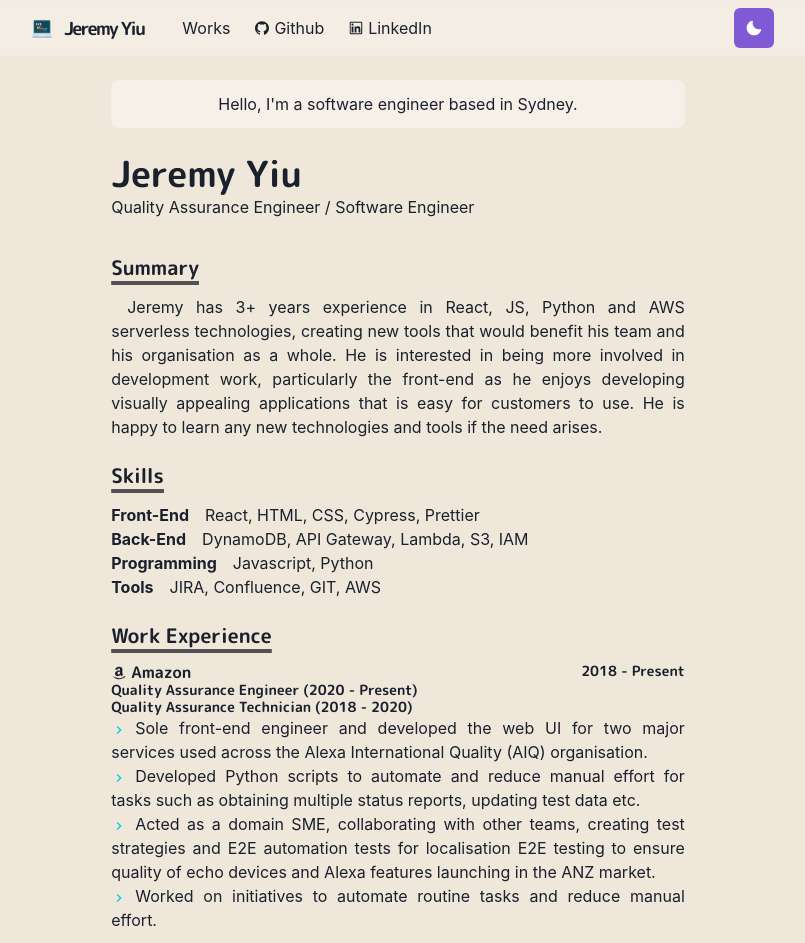
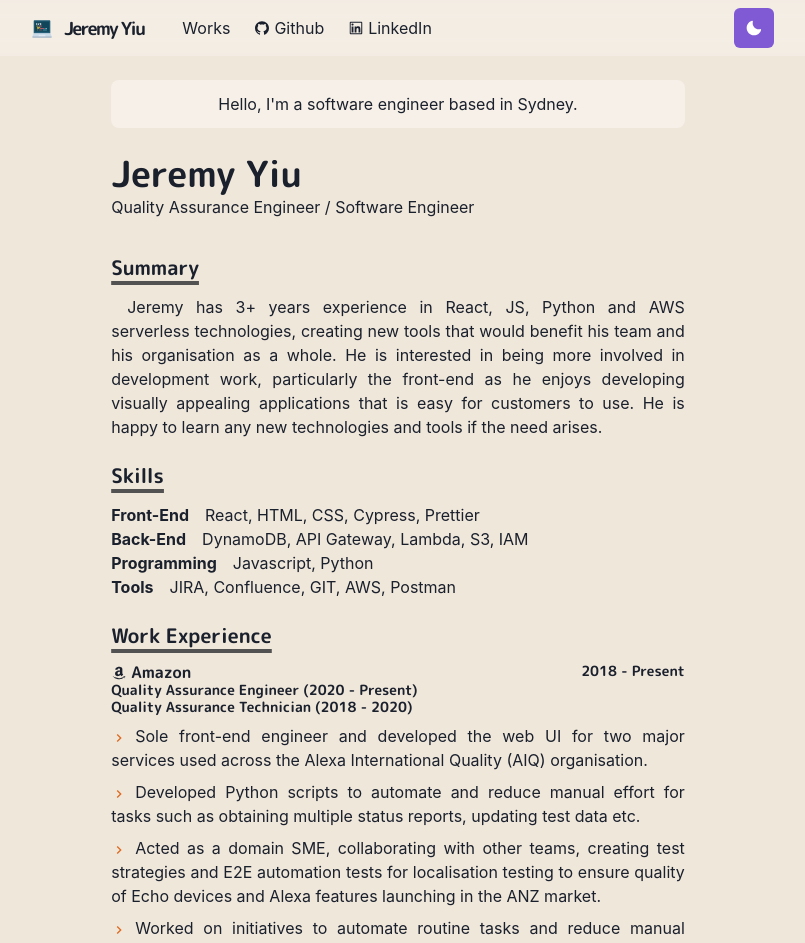
Before and after one commit to Jeremyyiu/jeremyyiu-portfolio, a Next.js app: page / in a window 1280 px wide. Shown: the top 943 px of the page, without its empty margins (242-1047 px from the left). Built offline with nearby package versions, Linux system fonts and the light colour scheme.

Commit message:
fixed color scheme and adding spacing between the dot points

```diff
--- a/components/navbar.js
+++ b/components/navbar.js
@@ -25,8 +25,8 @@ const LinkItem = ({ href, path, target, children, ...props }) => {
     <NextLink href={href} passHref scroll={false}>
       <Link
         p={2}
-        bg={active ? 'glassTeal' : undefined}
-        color={active ? '#202023' : inactiveColor}
+        bg={active ? useColorModeValue('purple.500','teal.500') : undefined}
+        color={active ? useColorModeValue('gray.50','gray.50') : inactiveColor}
         target={target}
         {...props}
       >
@@ -44,7 +44,7 @@ const Navbar = props => {
       position="fixed"
       as="nav"
       w="100%"
-      bg={useColorModeValue('#ffffff40', '#2020380')}
+      bg={useColorModeValue('#ffffff40', '')}
       style={{ backdropFilter: 'blur(10px)' }}
       zIndex={1}
       {...props}
@@ -74,7 +74,7 @@ const Navbar = props => {
             Works
           </LinkItem>
           <LinkItem
-            target="_blank"
+            target="_self"
             href="https://github.com/Jeremyyiu"
             path={path}
             display="inline-flex"
@@ -87,7 +87,7 @@ const Navbar = props => {
           </LinkItem>
 
           <LinkItem
-            target="_blank"
+            target="_self"
             href="https://www.linkedin.com/in/jeremyyiu/"
             path={path}
             display="inline-flex"
--- a/components/workexp.js
+++ b/components/workexp.js
@@ -12,8 +12,10 @@ export const WorkExpYear = styled.span`
 `
 
 export const WorkExpList = styled(List)`
+  margin-top: 0.5em;
 `
 
 export const WorkExpListItem = styled(ListItem)`
   text-align: justify;
+  margin-top: 0.5em;
 `
--- a/lib/theme.js
+++ b/lib/theme.js
@@ -36,7 +36,7 @@ const fonts = {
 }
 
 const colors = {
-  grassTeal: '#88ccca'
+  glassTeal: '#88ccca'
 }
 
 const config = {
--- a/pages/index.js
+++ b/pages/index.js
@@ -71,7 +71,7 @@ const Home = () => {
         </SkillsSection>
         <SkillsSection>
           <SkillsType>Tools</SkillsType>
-          JIRA, Confluence, GIT, AWS
+          JIRA, Confluence, GIT, AWS, Postman
         </SkillsSection>
       </Section>
 
@@ -107,26 +107,26 @@ const Home = () => {
         </Heading>
         <WorkExpList>
           <WorkExpListItem>
-            <ListIcon as={ChevronRightIcon} color={useColorModeValue('cyan.400', 'teal.400')}></ListIcon>
+            <ListIcon as={ChevronRightIcon} color={useColorModeValue('orange.500', 'teal.400')}></ListIcon>
             Sole front-end engineer and developed the web UI for two major
             services used across the Alexa International Quality (AIQ)
             organisation.{' '}
           </WorkExpListItem>
           <WorkExpListItem>
-            <ListIcon as={ChevronRightIcon} color={useColorModeValue('cyan.400', 'teal.400')}></ListIcon>
+            <ListIcon as={ChevronRightIcon} color={useColorModeValue('orange.500', 'teal.400')}></ListIcon>
             Developed Python scripts to automate and reduce manual effort for
             tasks such as obtaining multiple status reports, updating test data
             etc.
           </WorkExpListItem>
           <WorkExpListItem>
-            <ListIcon as={ChevronRightIcon} color={useColorModeValue('cyan.400', 'teal.400')}></ListIcon>
+            <ListIcon as={ChevronRightIcon} color={useColorModeValue('orange.500', 'teal.400')}></ListIcon>
             Acted as a domain SME, collaborating with other teams, creating test
-            strategies and E2E automation tests for localisation E2E testing to
-            ensure quality of echo devices and Alexa features launching in the
+            strategies and E2E automation tests for localisation testing to
+            ensure quality of Echo devices and Alexa features launching in the
             ANZ market.
           </WorkExpListItem>
           <WorkExpListItem>
-            <ListIcon as={ChevronRightIcon} color={useColorModeValue('cyan.400', 'teal.400')}></ListIcon>
+            <ListIcon as={ChevronRightIcon} color={useColorModeValue('orange.500', 'teal.400')}></ListIcon>
             Worked on initiatives to automate routine tasks and reduce manual
             effort.{' '}
           </WorkExpListItem>
```
